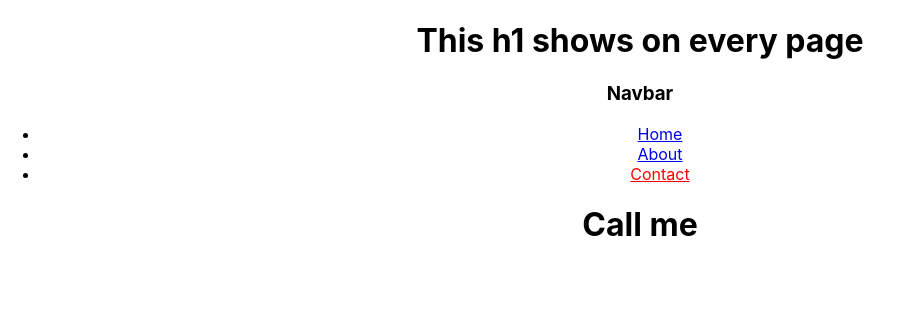
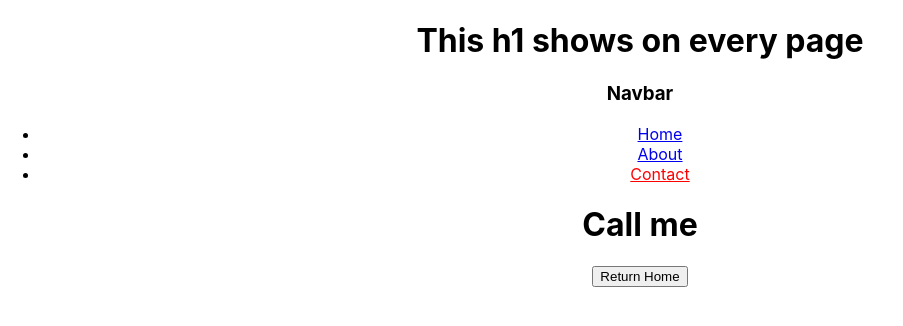
Before and after one commit to BuzSaliji/feb23-t3w6-forms, a React (Create React App) app: page /about/contact in a window 1280 px wide. Shown: the top 326 px of the page, without its empty margins (0-903 px from the left). Built offline with nearby package versions, Linux system fonts and the light colour scheme.

Commit message:
feat: Redirect home button

```diff
--- /dev/null
+++ b/src/components/RedirectHomeButton.jsx
@@ -0,0 +1,27 @@
+// Show a button that people can click to choose when they get redirected
+// Keep track of the state so we can variable for control flow of the redirection
+// ONLY render the
+import { Component } from "react";
+import { Navigate } from "react-router-dom";
+
+export default class RedirectHomeButton extends Component{
+    constructor(props){
+        super(props);
+        this.state = {
+            shouldRedirect: false
+        }
+    }
+
+
+    render(){
+        return(
+            <div>
+                <button onClick={() => this.setState({shouldRedirect: true})}>
+                    Return Home
+                </button>
+                {this.state.shouldRedirect && <Navigate to="/" />}
+
+            </div>
+        )
+    }
+}
--- a/src/pages/ContactPage.jsx
+++ b/src/pages/ContactPage.jsx
@@ -1,7 +1,12 @@
+import RedirectHomeButton from "../components/RedirectHomeButton";
+
+
 export default function ContactPage(props){
 	return(
 		<div>
 			<h1>Call me</h1>
+
+			<RedirectHomeButton />
 		</div>
 	)
 }
```
